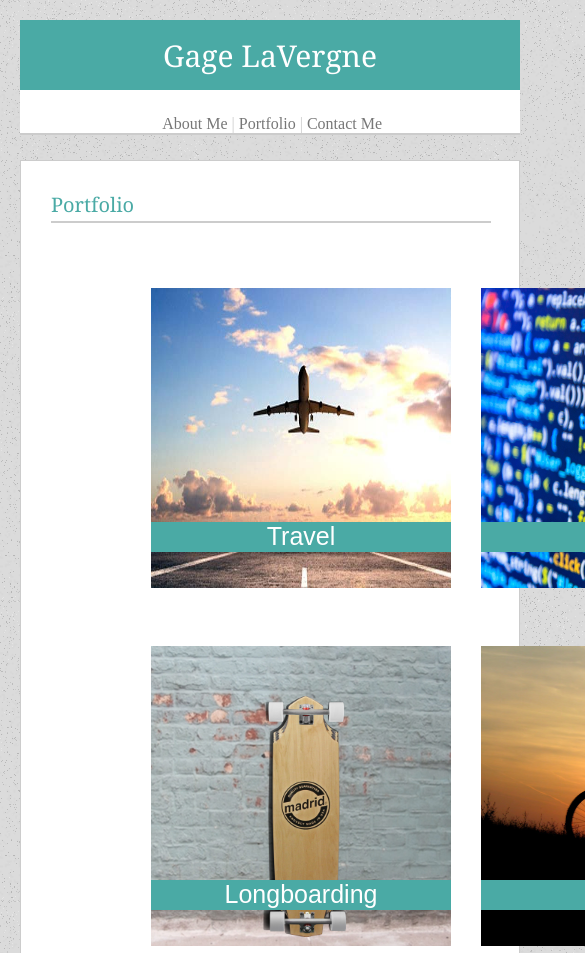
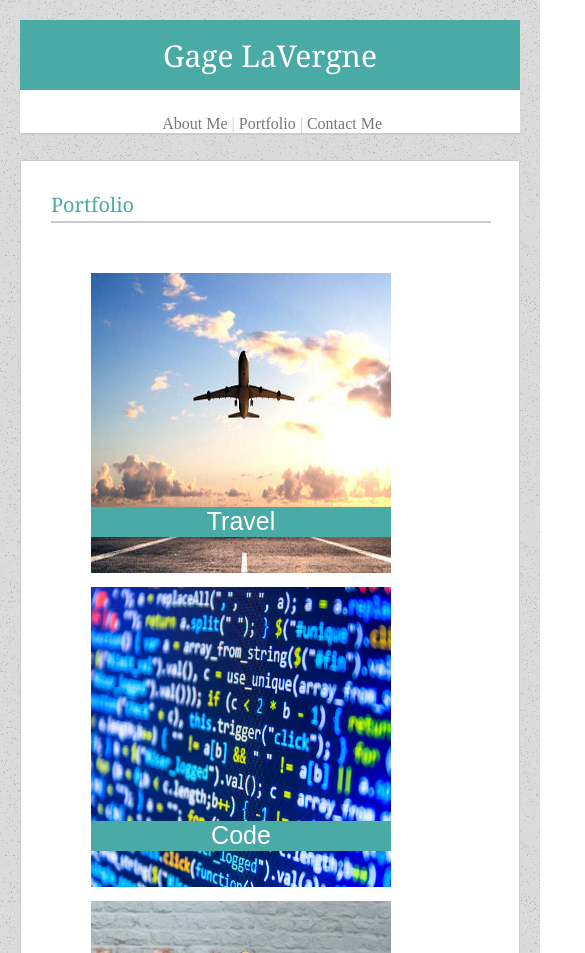
Before and after one commit to gagelavergne/Responsive-Portfolio, a plain HTML site: page homework1r/portfolio.html in a window 390 px wide. Shown: the top 953 px of the page, 585 px wide, since content can reach past the window. Drawn offline with Linux system fonts and the light colour scheme.

Commit message:
part one hw complete

```diff
--- a/homework1r/assets/css/style.css
+++ b/homework1r/assets/css/style.css
@@ -390,22 +390,22 @@ a, a:visited {
 
 	#portfolio {
 			width: 580px;
-		height: 800px;
-		margin-left: 0px;
-		float: left;
+			height: 800px;
+			margin-left: 0px;
+			float: left;
 
 	}
 	#row {
-	display: inline-flex;
-	margin-left: 90px;
+
+	margin-left: 60px;
 	margin-top: 40px;
 }
-#hed {
+	#hed {
 	float: left;
 
 
 }
-#line {
+	#line {
 	margin-top: 30px;
 }
 
@@ -471,11 +471,12 @@ a, a:visited {
 
 #portfolio {
 	width: 438px;
-	height: 2000px;
+	height: 1700px;
+	display: block;
 }
 
 #topic {
-		margin-left: 20px;
+		margin-left: -10px;
 		margin-top:10px;
 	}
 
@@ -483,4 +484,11 @@ a, a:visited {
 	width: 300px;
 	height: 300px;
 }
+
+#fix2 {
+	margin-left: -10px;
 }
+
+
+
+}
--- a/homework1r/portfolio.html
+++ b/homework1r/portfolio.html
@@ -24,14 +24,14 @@
 
 		<div id="line"></div>
 		<div id="row">
-		<div id="fix3">
+
 			<div id="topic">
 				<div class="imagewrapper" style="margin-right: 20px; margin-left: -10px">
 					<img class="pic" src="assets/images/travel.jpg" alt="travel">
 					<div class="textwrapper1">Travel</div>
 				</div>
 
-			</div>
+
 			</div>
 			<div id="fix">
 			<div id="topic">
@@ -43,14 +43,14 @@
 			</div>
 		</div>
 		<div id="row">
-		<div id="fix3">
+
 			<div id="topic">
 				<div class="imagewrapper" style=" margin-right: 20px; margin-left: -10px;">
 					<img class="pic" src="assets/images/longboard.jpg" alt="longboard">
 					<div class="textwrapper1">Longboarding</div>
 				</div>
 
-			</div>
+
 			</div>
 			<div id="fix">
 			<div id="topic">
```
Also changed, not shown: homework1r/index.html (+1 -0 lines).
